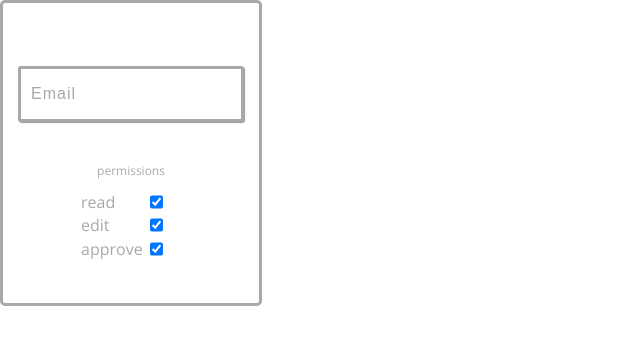
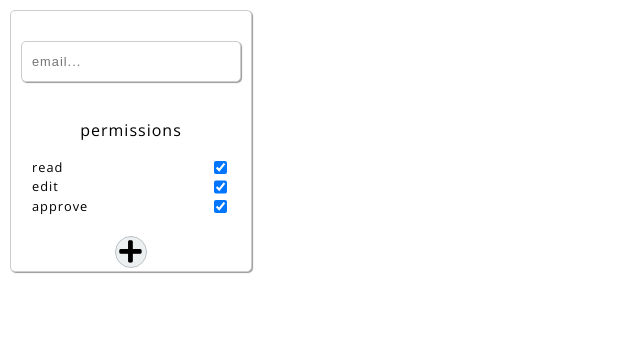
Before and after one commit to gaber85/docco-frontend, a React (Create React App) app in the folder client/: page / in a window 1280 px wide. Shown: the top 344 px of the page, without its empty margins (0-640 px from the left). Built offline with nearby package versions, Linux system fonts and the light colour scheme.

Commit message:
fix: css and form behaviour

```diff
--- a/client/src/components/AddMember/AddMember.css
+++ b/client/src/components/AddMember/AddMember.css
@@ -1,55 +1,56 @@
 .box {
-  font-family: 'Open Sans', sans-serif;
-  font-size: 16px;
-  color: darkgray;
+  margin: 10px;
+  width: 30%;
+  height: 30%;
+  padding: 10px;
+  max-width: 220px;
+  max-height: 260px;
+  line-height: 1.5;
+  border-radius: 5px;
+  border: 1px solid #ccc;
+  box-shadow: 1px 1px 1px #999;
+  font-size: .8rem;
+  letter-spacing: 1px;
   background-color: white;
-  width: 20%;
-  height: 20%;
-  min-height: 300px;
-  min-width: 200px;
-  border-color: darkgray;
-  border-style: solid;
-  border-width: 3px;
-  border-radius: 5px;
   display: flex;
   flex-direction: column;
-  justify-content: space-around;
+  justify-content: flex-start;
   align-items: center;
-  align-content: space-evenly;
 }
 
 .box p {
-  margin-top: 20px;
-  font-size: 12px;
+  font-size: 16px;
 }
 
 .email-input {
-  font-size: 16px;
-  color: darkgray;
-  width: 200px;
-  height: 30px;
-  border-color: darkgray;
-  border-style: solid;
-  border-width: 3px;
-  border-radius: 3px;
+  width: 90%;
+  padding: 10px;
+  line-height: 1.5;
+  border-radius: 5px;
+  border: 1px solid #ccc;
+  box-shadow: 1px 1px 1px #999;
+  font-size: .8rem;
+  letter-spacing: 1px;
+  outline: none;
 }
 
 .permissions-box {
-  width: 100px;
-  height: 70px;
+  width: 90%;
+  background-color: green;
   display: flex;
   flex-direction: column;
-  flex-wrap:wrap;
-  justify-content: space-around;
 }
 
 .permissions {
   background-color: white;
-  width: 85%;
+  width: 100%;
   display: flex;
   justify-content: space-between;
 }
 
-.plus-button{
-  margin-left: 47%;
+.button {
+  margin-top: 20px;
+  width: 100%;
+  display: flex;
+  justify-content: center;
 }
--- a/client/src/components/AddMember/AddMember.js
+++ b/client/src/components/AddMember/AddMember.js
@@ -6,7 +6,7 @@ export default class AddMember extends Component {
   constructor(props) {
     super(props);
     this.state = {
-      email: 'Email',
+      email: '',
       permissions: {
         read: true,
         edit: true,
@@ -17,10 +17,6 @@ export default class AddMember extends Component {
 
   handleInputChange = event => {
     this.setState({ [event.target.name]: event.target.value });
-  };
-
-  clearInputOnFocus = event => {
-    this.setState({ [event.target.name]: '' });
   };
 
   handleCheckboxChange = event => {
@@ -35,15 +31,13 @@ export default class AddMember extends Component {
   };
 
   handleSubmit = () => {
-    // const user = this.state;
-    // return user;
-    // // fetch(post) function to be passed from container and written there
+    // add user to state
   };
 
   render() {
     const { email, permissions } = this.state;
 
-    const Checkbox = ({name}) => (
+    const Checkbox = ({ name }) => (
       <input
         name={name}
         type="checkbox"
@@ -55,14 +49,14 @@ export default class AddMember extends Component {
 
     return (
       <div className="box">
-        <form className='form'>
+        <form className="form">
           <input
             className="email-input"
             type="email"
             value={email}
             name="email"
-            onFocus={this.clearInputOnFocus}
             onChange={this.handleInputChange}
+            placeholder="email..."
           />
           <p>permissions</p>
           <div className="permissions-box">
@@ -78,12 +72,11 @@ export default class AddMember extends Component {
               <span>approve</span>
               <Checkbox name="approve" />
             </div>
-
-
           </div>
-
         </form>
-
+        <div className='button'>
+          <PlusButton size="2" />
+        </div>
       </div>
     );
   }
--- a/client/src/containers/CreateNegotiation/CreateNegotiation.css
+++ b/client/src/containers/CreateNegotiation/CreateNegotiation.css
@@ -16,7 +16,6 @@ form {
   flex-direction: column;
   justify-content: center;
   align-items: center;
-
 }
 
 .title-input {
```
